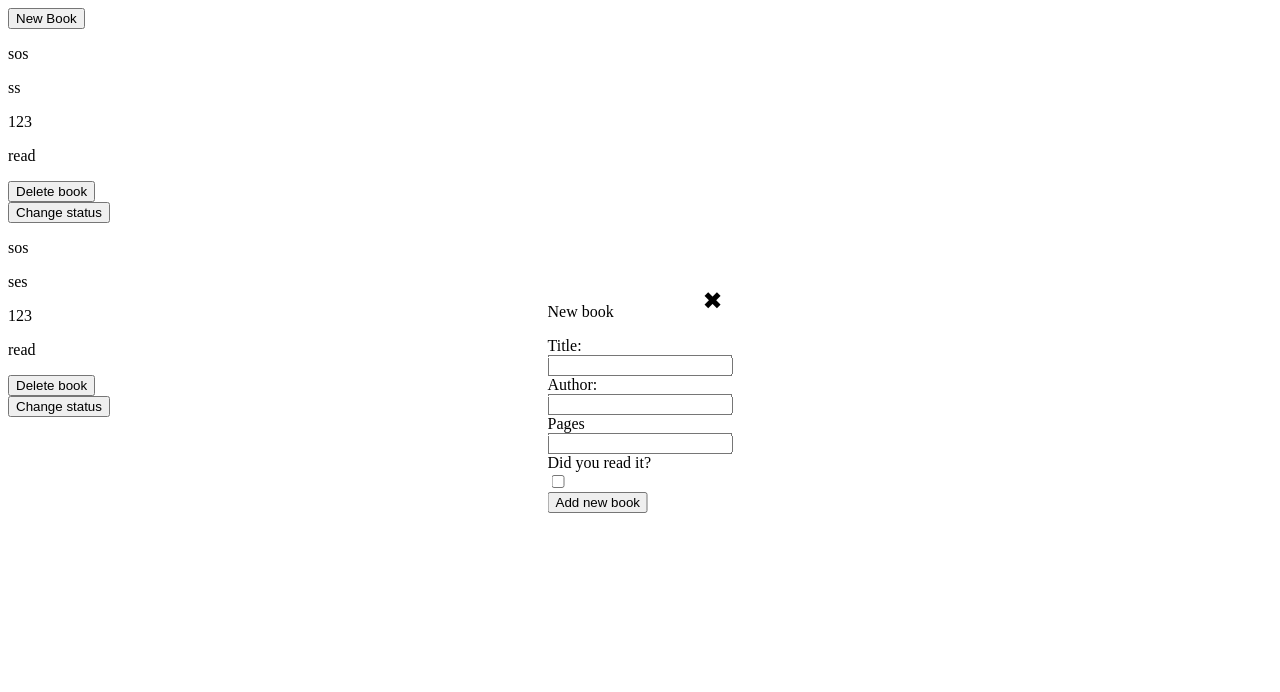
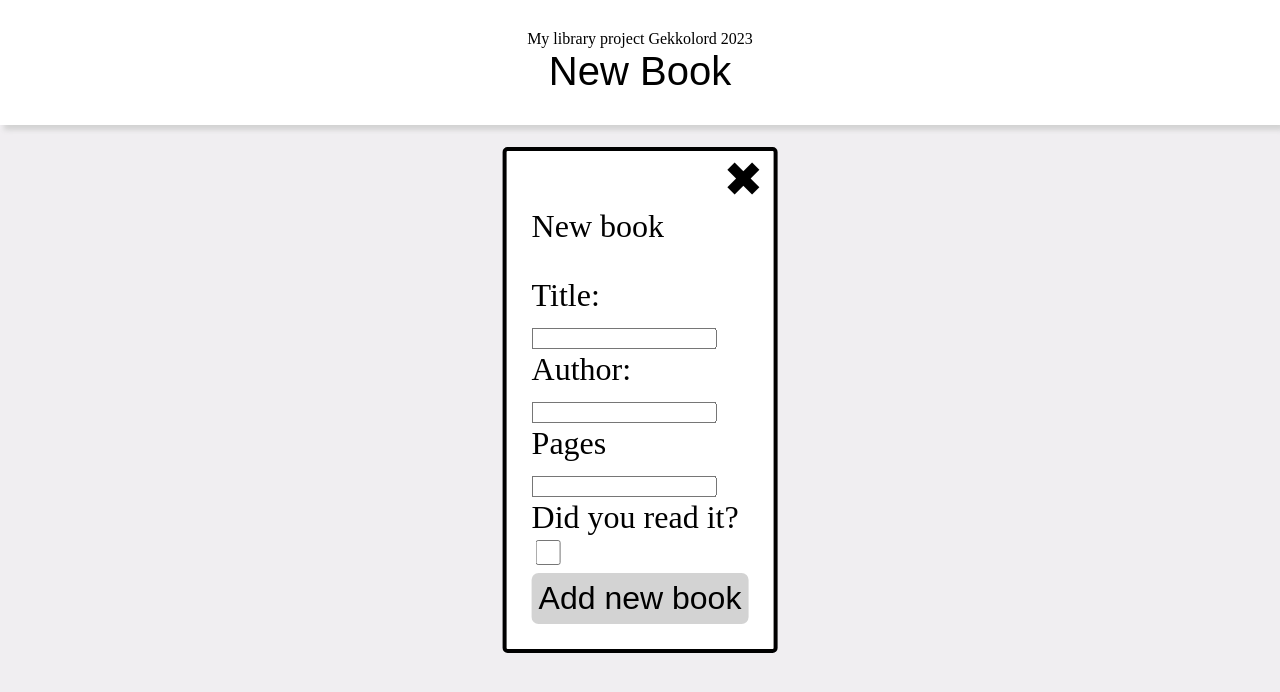
Before and after one commit to Gekolord/Project-Library, a plain HTML site: page index.html in a window 1280 px wide. Both pictures are taken after a click on the button "New Book". Drawn offline with Linux system fonts and the light colour scheme.

Commit message:
finish project

```diff
--- a/index.html
+++ b/index.html
@@ -6,8 +6,11 @@
     <title>Document</title>
     <link rel="stylesheet" href="style.css">
 </head>
-<body>
-    <header><button id="new">New Book</button></header>
+<body id="body">
+    <header>
+        <div class="headerText">My library project Gekkolord 2023</div>
+        <button id="new">New Book</button>
+    </header>
     <div class="form" id="form">
         <p>New book</p>
         <div id="exitButton">&#10006;</div>
--- a/javascript.js
+++ b/javascript.js
@@ -8,11 +8,12 @@ let isRead = document.getElementById('isRead');
 let submitBook = document.getElementById('submit');
 let wholeForm = document.getElementById('form');
 let exitButton = document.getElementById('exitButton');
+let wholePage = document.getElementById('body');
 // deletes book from library and from screen
 function addDelete() {
     let deleteButtons = document.querySelectorAll('.deleteButton')
     for (const deleteButton of deleteButtons) {
-        index = deleteButton.parentElement.parentElement.dataset.indexValue
+        let index = deleteButton.parentElement.parentElement.dataset.indexValue
         deleteButton.addEventListener('click', () => removeFromLibrary(index))
         deleteButton.addEventListener('click', () => removeAllChildNodes(content))
         deleteButton.addEventListener('click', () => display())
@@ -130,18 +131,19 @@ function display() {
 
     }
     assignData();
+
+    changeStatusButtons();
     addDelete();
-    changeStatusButtons();
 }
-addBookToLibrary('sos', 'ss', 123, 'read');
-addBookToLibrary('sos', 'ses', 123, 'read');
-display();
+
+
 
 
 
 
 bookButton.addEventListener('click', function() {
     wholeForm.style.display = 'block'
+
 });
 
 exitButton.addEventListener('click', function() {
--- a/style.css
+++ b/style.css
@@ -1,7 +1,14 @@
 #content {
     display: grid;
+    grid-template-columns: repeat(auto-fit, minmax(150px, 30%));
+    gap: 45px;
+    margin: 40px;
+}
+body {
+    background-color: #f0eef1;
+    margin: 0;
+}
 
-}
 
 label {
     display: block;
@@ -14,13 +21,24 @@ label {
     transform: translate(-50%, -50%);
     z-index: 9999;
     display: none;
-
+    border: 4px solid black;
+    border-radius: 5px;
+    padding: 25px;
+    font-size: 2em;
+    background-color: white;
 }
 
-button {
+button,
+#submit {
     display: block;
+    margin: auto;
+    font-size: 1.1em;
+    border: none;
+    cursor: pointer;
 }
-
+#submit {
+    font-size: 1em;
+}
 #exitButton{
     position: absolute;
     top: 0;
@@ -31,3 +49,66 @@ button {
 #exitButton:hover {
     cursor: pointer;
 }
+
+.container,
+.buttonContainer {
+    display: flex;
+    flex-direction: column;
+    justify-content: space-between;
+    padding: 15px;
+    background-color: whitesmoke;
+    border-radius: 10px;
+
+}
+
+.buttonContainer > button,
+#submit {
+    margin: 0;
+    padding: 7px;
+    border-radius: 7px;
+    background-color: lightgray;
+    transition: background 0.5s ease-in-out;
+}
+
+.buttonContainer > button:hover,
+#submit:hover {
+    background: rgb(151, 151, 151);
+}
+
+.buttonContainer {
+    gap: 15px;
+}
+
+.container > p{
+    font-size: 2em;
+    text-align: center;
+    word-break: break-word;
+    margin-top: 16px;
+    margin-bottom: 16px;
+}
+
+.container,
+header {
+    box-shadow: 4px 5px 5px lightgray;
+}
+
+header {
+    background-color: white;
+    padding: 30px;
+}
+
+
+#new {
+    font-size: 2.5em;
+    background-color: white;
+}
+
+input#isRead {
+    width: 25px;
+    height: 25px;
+}
+
+.headerText {
+    margin: auto;
+    text-align: center;
+}
```
